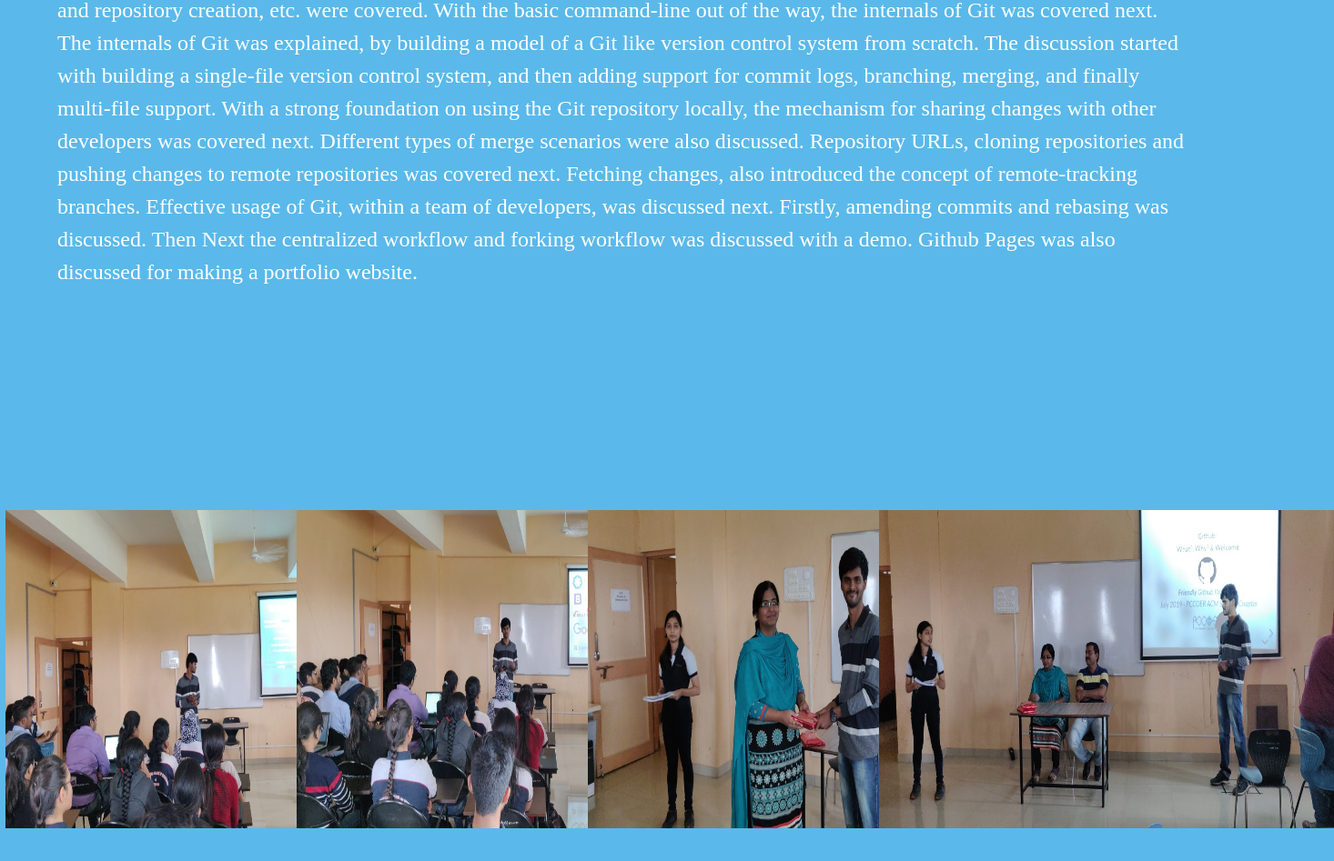
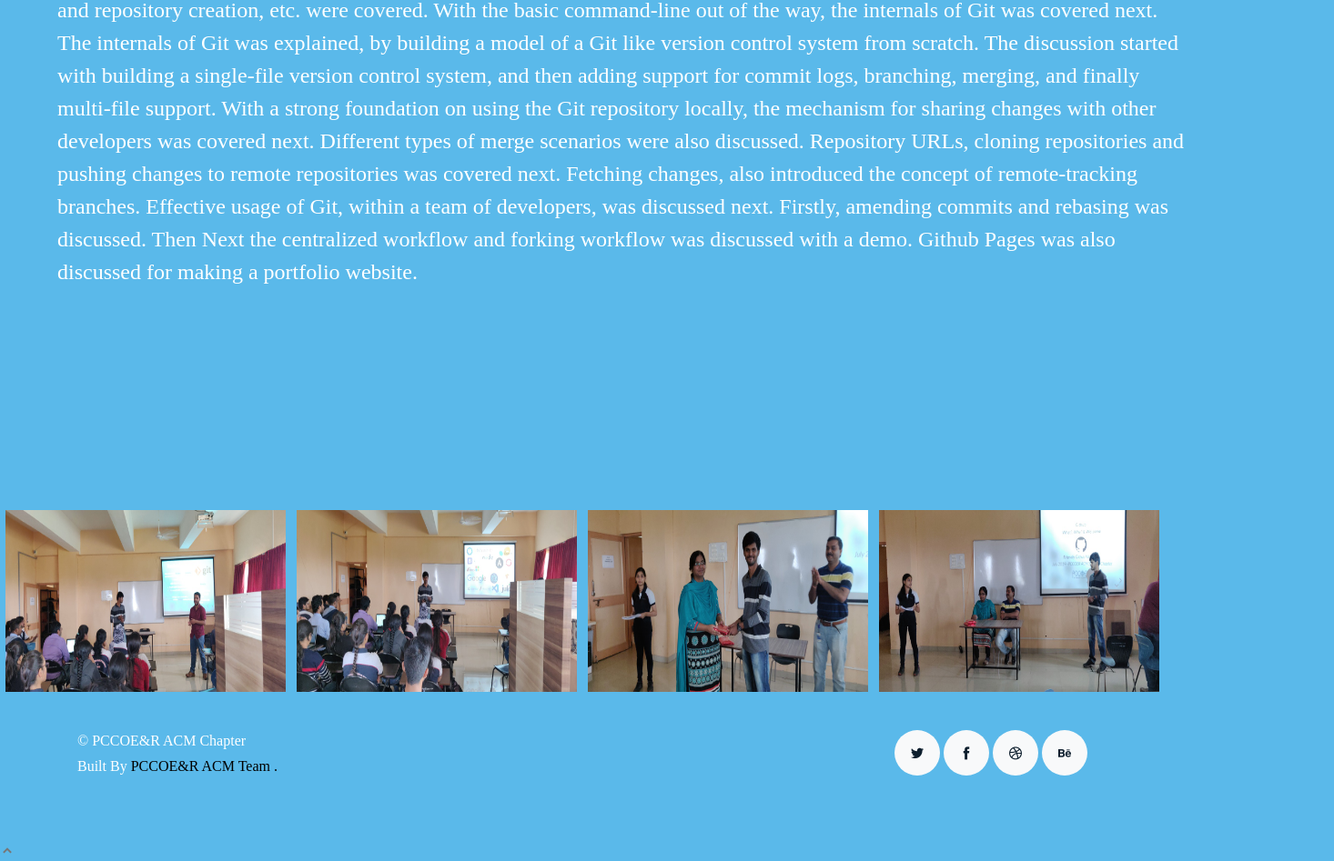
Before and after one commit to vedantsatpute/acm-events, a plain HTML site: page work-single.html in a window 1280 px wide. Shown: the part 1559-2506 px from the top of the page at 91% size, 1466 px wide, since content can reach past the window. Drawn offline with Linux system fonts and the light colour scheme; a web font is replaced by a local one.

Commit message:
Update work-single.html

```diff
--- a/work-single.html
+++ b/work-single.html
@@ -139,8 +139,8 @@ div.gallery:hover {
 }
 
 div.gallery img {
-  width: 500px;
-  height: 350px;
+  width: 100%;
+  height: 200px;
 }
 
 div.desc {
```
